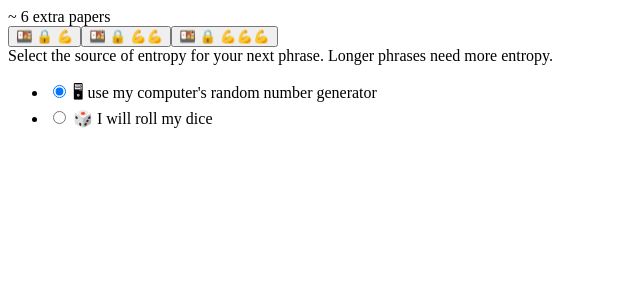
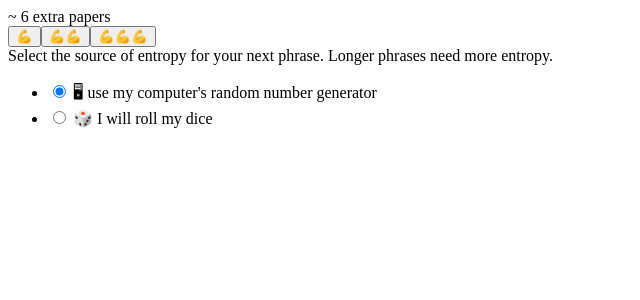
Before and after one commit to philipmw/phrase.shop, a Preact app: page / in a window 1280 px wide. Shown: the top 300 px of the page, without its empty margins (0-640 px from the left). Built offline with nearby package versions, Linux system fonts and the light colour scheme; the HTML template or start-up script is replaced by a standard one.

Commit message:
Resize template buttons to always be on one line

```diff
--- a/src/Menu.tsx
+++ b/src/Menu.tsx
@@ -30,7 +30,7 @@ export class Menu extends Component<IProps> {
               disabled={this.props.phraseGenState === PhraseGenState.ANIMATING
                 || this.props.entropyBitsAvailable < entropyForSmall}
               onClick={() => { this.props.setPhraseStruct(makePhraseSimple()); }}>
-        <span className="callToAction">🍱 🔒 💪</span>
+        <span className="callToAction">💪</span>
       </button>
       <button type="button"
               id="template-medium"
@@ -39,7 +39,7 @@ export class Menu extends Component<IProps> {
               disabled={this.props.phraseGenState === PhraseGenState.ANIMATING
                 || this.props.entropyBitsAvailable < entropyForMed}
               onClick={() => { this.props.setPhraseStruct(makePhraseMedium()); }}>
-        <span className="callToAction">🍱 🔒 💪💪</span>
+        <span className="callToAction">💪💪</span>
       </button>
       <button type="button"
               id="template-large"
@@ -48,7 +48,7 @@ export class Menu extends Component<IProps> {
               disabled={this.props.phraseGenState === PhraseGenState.ANIMATING
                 || this.props.entropyBitsAvailable < entropyForLarge}
               onClick={() => { this.props.setPhraseStruct(makePhraseHard()); }}>
-        <span className="callToAction">🍱 🔒 💪💪💪</span>
+        <span className="callToAction">💪💪💪</span>
       </button>
     </span>;
 
```
Also changed, not shown: 2 other files (tests, documents, lock files or other folders).
